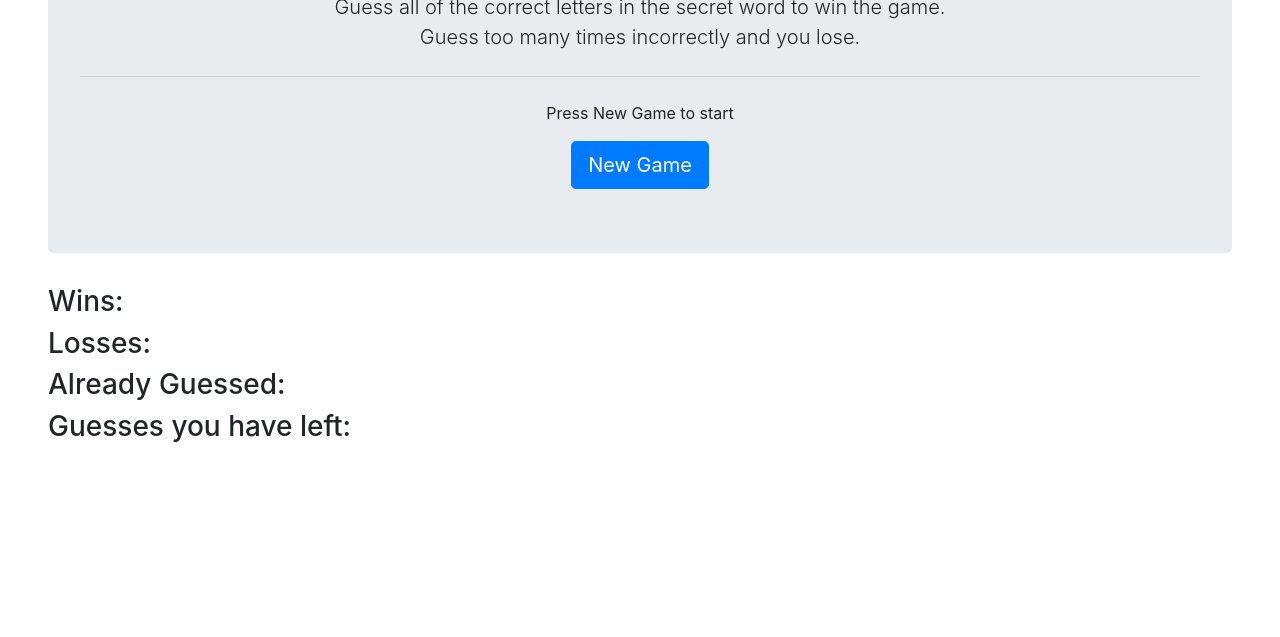
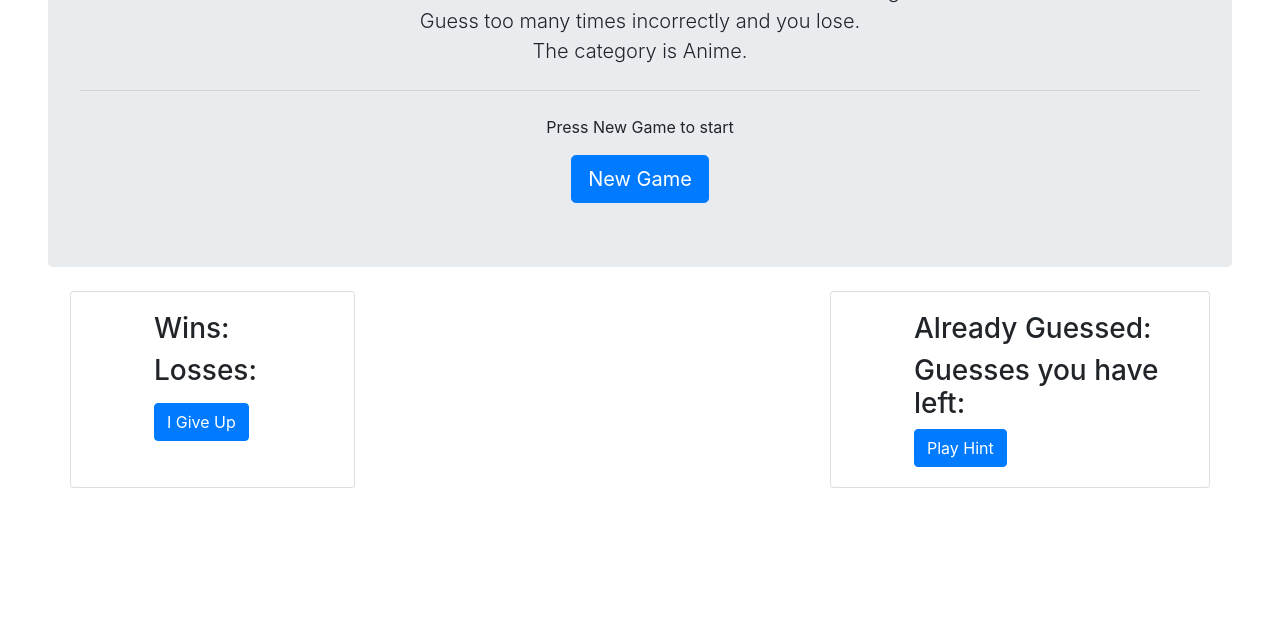
Before and after one commit to ron881212/Word-Guess-Game, a plain HTML site: page index.html in a window 1280 px wide. Shown: the part 163-800 px from the top of the page. Drawn offline with nearby package versions, Linux system fonts and the light colour scheme.

Commit message:
added fully fuctional I Give Up button

```diff
--- a/assets/javascript/game.js
+++ b/assets/javascript/game.js
@@ -21,6 +21,29 @@ var correctGuess = document.getElementById("correctGuessed-text");
 // var hiddenText = [];
 var hiddenTitle = [];
 var underLine = [];
+
+// Global win/Lose function
+function youWin() {
+    newGame();
+}
+
+function youLoss() {
+    newGame();
+}
+
+// I quit function written for I give up button
+
+function iGiveUp() {
+    var underScore = document.getElementById("underLine-text");
+    underScore.textContent = hiddenTitle.join(" ");
+    losses++;
+    var totalLoses = document.getElementById("lost-text");
+    totalLoses.textContent = "Losses: " + losses;
+    setTimeout(youLoss, 1500);
+    goldenTicket = 1000;
+}
+
+
 
 function newGame() {
     score = 0;
@@ -71,7 +94,15 @@ function newGame() {
     correctGuess.textContent = hiddenTitle.join(' ');
     underScore.textContent = underLine.join(' ');
 
+    // I quit function
 
+    function iGiveUp() {
+        underScore.textContent = hiddenTitle.join(" ");
+        losses++;
+        totalLoses.textContent = "Losses: " + losses;
+        setTimeout(youLoss, 1500);
+        goldenTicket = 1000;
+    }
 };
 
 
@@ -105,7 +136,7 @@ document.onkeyup = function (event) {
     // This loop determines if you guessed correctly
 
     for (let i = 0; i < hiddenTitle.length; i++) {
-        if(userGuess === underLine[i]){
+        if (userGuess === underLine[i]) {
             score--;
         }
         if (userGuess === hiddenTitle[i]) {
@@ -118,7 +149,7 @@ document.onkeyup = function (event) {
 
     // Logic for if you guess incorrectly
 
-    for(let j = 0; j < 12; j++){
+    for (let j = 0; j < 12; j++) {
         // if((userGuess === incorrect[j]) || (userGuess === hiddenTitle[j])){
         //     chances++;
         //     incorrect[j] = "";
@@ -154,4 +185,5 @@ document.onkeyup = function (event) {
     }
 
 
+
 };
--- a/index.html
+++ b/index.html
@@ -1,19 +1,24 @@
 <!DOCTYPE html>
 <html lang="en">
+
 <head>
     <meta charset="UTF-8">
     <meta name="viewport" content="width=device-width, initial-scale=1.0">
     <meta http-equiv="X-UA-Compatible" content="ie=edge">
-    <link rel="stylesheet" href="https://stackpath.bootstrapcdn.com/bootstrap/4.1.3/css/bootstrap.min.css" integrity="sha384-MCw98/SFnGE8fJT3GXwEOngsV7Zt27NXFoaoApmYm81iuXoPkFOJwJ8ERdknLPMO" crossorigin="anonymous">
+    <link rel="stylesheet" href="https://stackpath.bootstrapcdn.com/bootstrap/4.1.3/css/bootstrap.min.css" integrity="sha384-MCw98/SFnGE8fJT3GXwEOngsV7Zt27NXFoaoApmYm81iuXoPkFOJwJ8ERdknLPMO"
+        crossorigin="anonymous">
     <link rel="stylesheet" href="./assets/css/style.css">
     <title>Word Guess Game</title>
     <script src="./assets/javascript/game.js"></script>
 </head>
+
 <body background=""></body>
 
-    <div class="jumbotron mx-5 mt-3">
+<div class="jumbotron mx-5 mb-4">
     <h1 class="display-4 text-center">Word Guess Game</h1>
-            <p class="lead text-center">Guess all of the correct letters in the secret word to win the game. <br> Guess too many times incorrectly and you lose.</p>
+    <p class="lead text-center">Guess all of the correct letters in the secret word to win the game. <br> Guess too
+        many times incorrectly and you lose.
+        <br>The category is Anime.</p>
     <hr class="my-4">
     <p class="text-center">Press New Game to start</p>
     <div class="text-center">
@@ -21,15 +26,44 @@
     </div>
 </div>
 
-    <div>
-        <h3 class="ml-5" id="wins-text">Wins: </h3>
-        <h3 class="ml-5" id="lost-text">Losses: </h3>
-        <h3 class="ml-5">Already Guessed: </h3><h3 id="alreadyGuessed-text" class="ml-5"></h3>
-        <h3 class="ml-5" id="lives-text">Guesses you have left: </h3>
+<div class="container">
+
+    <div class="row">
+
+        <div class="card col-md-3" style="width: 18rem;">
+            <div class="card-body">
+                <div class="clearfix">
+                    <h3 class="ml-5 float-left" id="wins-text">Wins: </h3>
+                    <h3 class="ml-5 float-left mb-3" id="lost-text">Losses: </h3>
+                </div>
+                <a href="#" id="iGiveUp" onclick="iGiveUp()" class="btn btn-primary ml-5">I Give Up</a>
+
+            </div>
+        </div>
+
+        <div class="col-md-5">
             <h2 class="text-center" id="correctGuessed-text">Ready?</h2>
             <h1 class="text-center" id="underLine-text"></h1>
         </div>
 
 
+        <div class="card col-md-4" style="width: 18rem;">
+            <div class="card-body">
+                <div class="clearfix">
+                    <h3 class="ml-5">Already Guessed: </h3>
+                    <h3 id="alreadyGuessed-text" class="ml-5"></h3>
+                    <h3 class="ml-5" id="lives-text">Guesses you have left: </h3>
+                </div>
+                <a href="#" id="playHint" class="btn btn-primary ml-5">Play Hint</a>
+
+            </div>
+        </div>
+    </div>
+</div>
+
+
+
+
 </body>
+
 </html>
```
Also changed, not shown: assets/images/default-background.jpg (added), 3 other files. Lines whose indentation alone changed are shown as unchanged.
